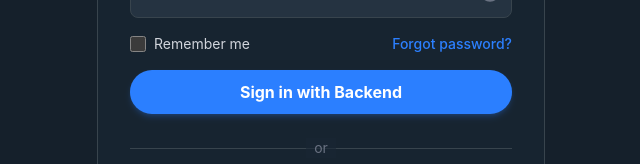
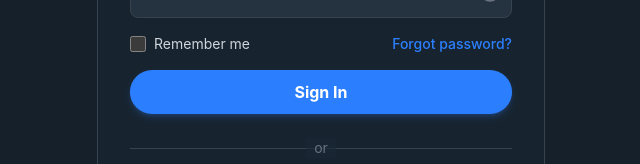
Before and after one commit to codeoba/longa, a React (Vite) app: page / in a window 1280 px wide. Shown: the part 413-577 px from the top of the page, without its empty margins (319-959 px from the left). Built offline with nearby package versions, Linux system fonts and the light colour scheme; no server answers.

Commit message:
Update Sign In button label to professional Sign In and set default domain to longa.mdandu.com

```diff
--- a/src/components/auth/LoginPage.tsx
+++ b/src/components/auth/LoginPage.tsx
@@ -121,7 +121,7 @@ export default function LoginPage({ onSwitchToRegister, onForgotPassword }: Logi
             disabled={loading}
             className="w-full bg-blue-500 hover:bg-blue-600 disabled:bg-blue-400 text-white font-bold py-2.5 rounded-full transition-colors shadow-md shadow-blue-500/20 active:scale-98"
           >
-            {loading ? 'Signing in...' : 'Sign in with Backend'}
+            {loading ? 'Signing in...' : 'Sign In'}
           </button>
         </form>
 
```
Also changed, not shown: 2 other files (tests, documents, lock files or other folders).
